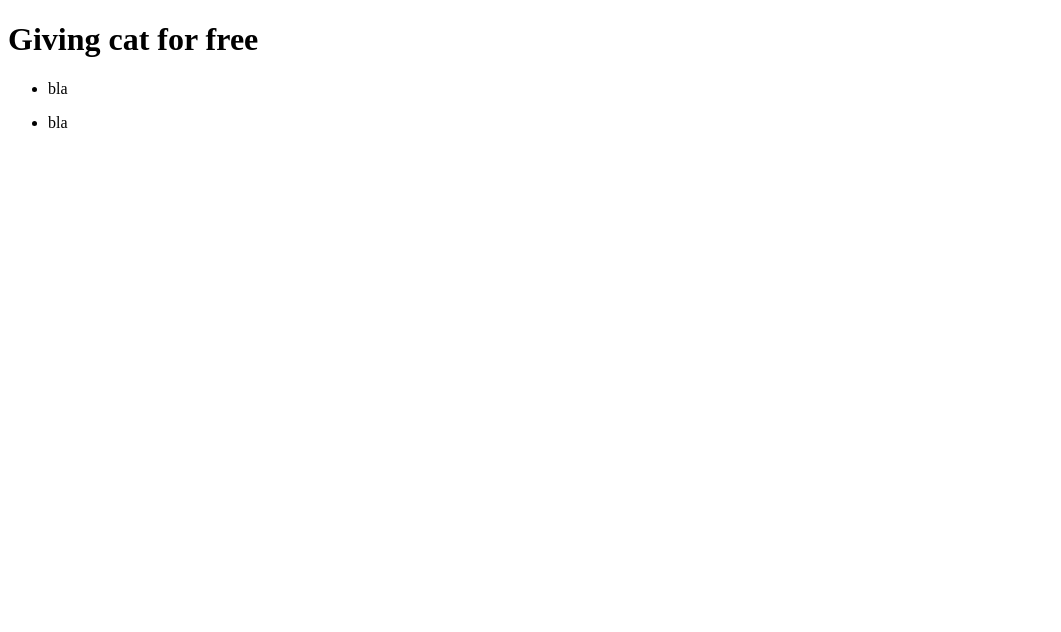
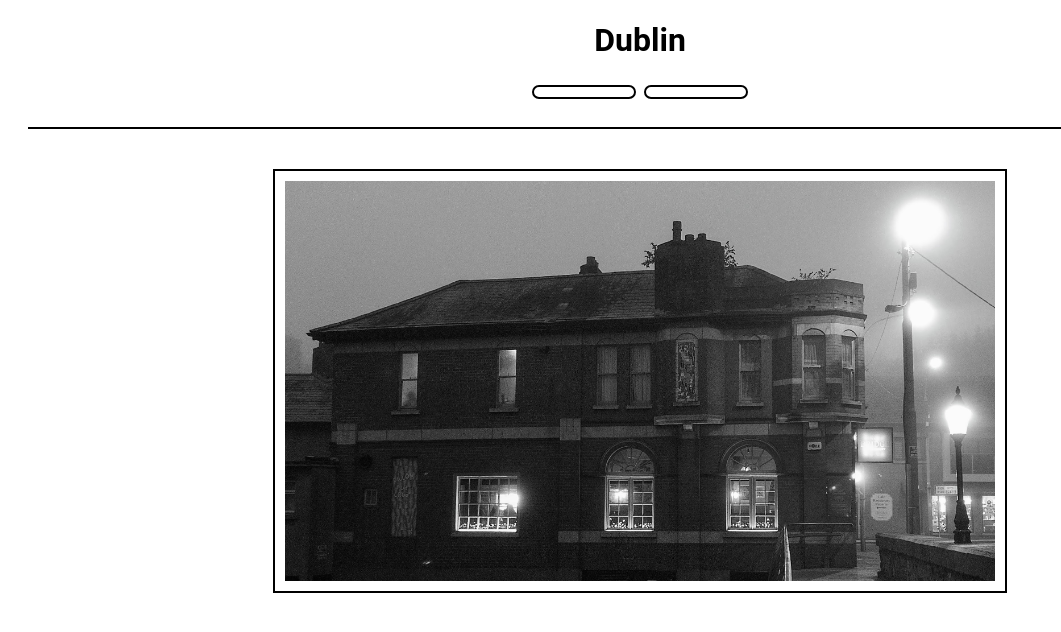
Before and after one commit to BlackBoltBeta/Dublin-fotos, a plain HTML site: page index.html in a window 1280 px wide. Shown: the whole page, without its empty margins (0-1061 px from the left). Drawn offline with Linux system fonts and the light colour scheme.

Commit message:
feat: added images to webpages

```diff
--- a/index.html
+++ b/index.html
@@ -5,23 +5,27 @@
     <meta charset="UTF-8">
     <meta http-equiv="X-UA-Compatible" content="IE=edge">
     <meta name="viewport" content="width=device-width, initial-scale=1.0">
-    <title>Free Cat</title>
+    <link rel="stylesheet" href="assets/css/style.css" class="css">
+    <title>Dublin, a coastal city</title>
 </head>
 
 <body>
-    <h1>Giving cat for free</h1>
+    <h1>Dublin</h1>
     <nav>
         <ul>
             <li>
                 <a href="index.html"></a>
-                <p>bla</p>
             </li>
             <li>
-                <a href="Cat.html"></a>
-                <p>bla</p>
+                <a href="coast.html"></a>
             </li>
         </ul>
     </nav>
+    <section>
+        <figure>
+            <img src="assets/images/city.jpg" alt="An image of urban Dublin">
+        </figure>
+    </section>
 </body>
 
 </html>
```
Also changed, not shown: coast.html (+5 -0 lines), assets/images/beach.jpg (added), assets/images/city.jpg (added).
